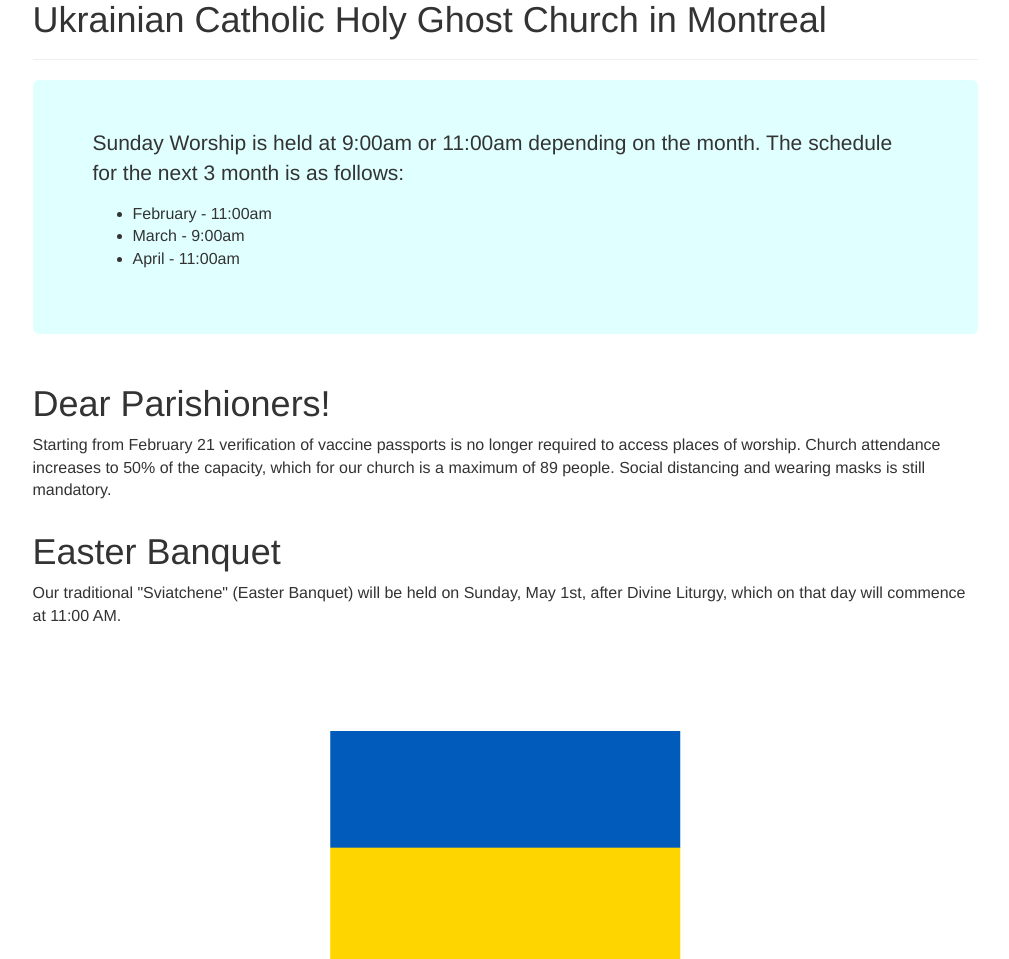
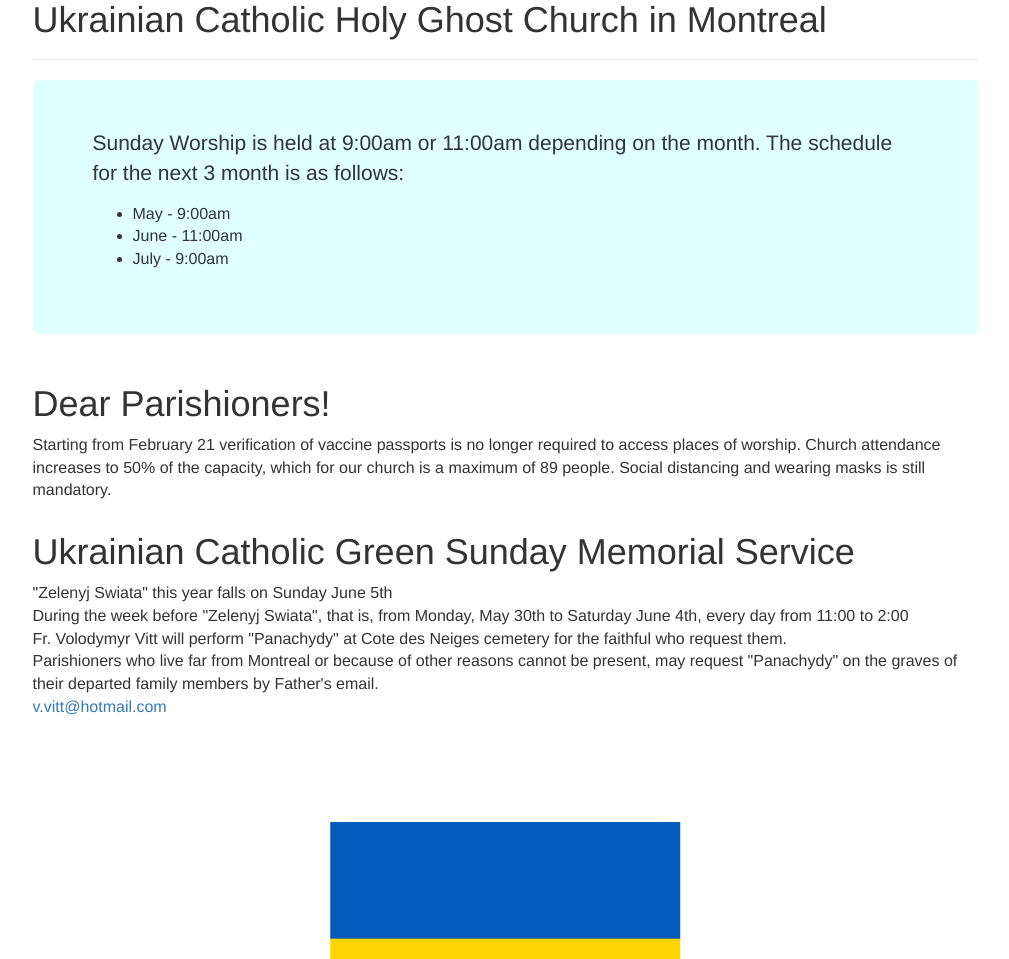
Before and after one commit to Netopya/UCHGC-Website, a PHP site: page /index.php in a window 1280 px wide. Shown: the part 340-1299 px from the top of the page, without its empty margins (135-1144 px from the left). Run offline with PHP 8.4, Linux system fonts and the light colour scheme; some libraries are stand-ins or nearby versions.

Commit message:
green sunday updates

```diff
--- a/index.php
+++ b/index.php
@@ -104,10 +104,17 @@
                     </div>
                 </div>  -->
 
-                <div class="row">
+                <!-- <div class="row">
                     <div class="col-lg-10 col-lg-offset-1">
                         <h1><?php echo $eb_h[$refined_laguage]; ?></h1>
                         <p><?php echo $eb_t[$refined_laguage]; ?></p>
+                    </div>
+                </div> -->
+
+                <div class="row">
+                    <div class="col-lg-10 col-lg-offset-1">
+                        <h1><?php echo $gr2013_title[$refined_laguage]; ?></h1>
+                        <p><?php echo $gr2013_content[$refined_laguage]; ?></p>
                     </div>
                 </div>
 
@@ -135,13 +142,6 @@
                     </div>
                 </div>
 
-
-                <!-- <div class="row">
-                    <div class="col-lg-10 col-lg-offset-1">
-                        <h1><?php echo $gr2013_title[$refined_laguage]; ?></h1>
-                        <p><?php echo $gr2013_content[$refined_laguage]; ?></p>
-                    </div>
-                </div> -->
                 <!-- <div class="row">
                     <div class="col-lg-10 col-lg-offset-1">
                         <h1><?php echo $corona2_title[$refined_laguage]; ?></h1>
--- a/opening_php.php
+++ b/opening_php.php
@@ -273,9 +273,9 @@
     );
 
 	$schedual_text_new = array(
-		"Sunday Worship is held at 9:00am or 11:00am depending on the month. The schedule for the next 3 month is as follows:<ul><li>February - 11:00am</li><li>March - 9:00am</li><li>April - 11:00am</li></ul>",
-		"Les messes dominicales auront lieu soie à 9h ou 11h dependant du mois. L'horaire pour les prochains 3 mois est le suivant:<ul><li>Février - 11h</li><li>Mars - 9h</li><li>Avril - 11h</li></ul>",
-		"Кожного місяця нелільні і святкові Богослужби будуть починатвися почергво О 9 або 11 годині <ul><li>лютий – 11 година</li><li>березень – 9 година</li><li>квітень – 11 година</li><li>і так далі</li></ul>"
+		"Sunday Worship is held at 9:00am or 11:00am depending on the month. The schedule for the next 3 month is as follows:<ul><li>May - 9:00am</li><li>June - 11:00am</li><li>July - 9:00am</li></ul>",
+		"Les messes dominicales auront lieu soie à 9h ou 11h dependant du mois. L'horaire pour les prochains 3 mois est le suivant:<ul><li>Mai - 9h</li><li>Juin - 11h</li><li>Juillet - 9h</li></ul>",
+		"Кожного місяця нелільні і святкові Богослужби будуть починатвися почергво О 9 або 11 годині <ul><li>травневий – 9 година</li><li>червень – 11 година</li><li>липень – 11 година</li><li>і так далі</li></ul>"
 	);
 
     $xmas2013_title = array("Schedule of worship for the Christmas and Theological Period of 2022","Calendrier des messes pour la période de Noël et théologique de 2022","Розпорядок Богослужінь на Різдвяно-Богоявленський Період 2022 Року");
@@ -376,23 +376,25 @@
     $eb_t = array("Our traditional \"Sviatchene\" (Easter Banquet) will be held on Sunday, May 1st, after Divine Liturgy, which on that day will commence at 11:00 AM.","Notre traditionnelle «Sviatchene» (Banquet Pâques) aura lieu le dimanche 1 mai, après la divine liturgie qui commencera cette journée, à 11 h.","СПІЛЬНЕ ПАРАФІЯЛЬНЕ СВЯЧЕНЕ  відбудеться  в  Неділю, 1 травня по Службі Божій. В цей день Служба Божа служитиметься о 11:00");
 
 	$gr2013_title = array("Ukrainian Catholic Green Sunday Memorial Service","Service commémoratif catholique du dimanche vert ukrainien","Неділя Зіслання Святого Духа похід і соборна панахида на цвинтарі");
-	$gr2013_content = array("As of Monday, May 17 to Saturday May 22, inclusive, the priests of the Montreal deanery will be celebrating \"panachydas\" at the Ukrainian section of the Notre Dame de Neiges cemetery.<br>
-        Fr. V. Vitt will be at the cemetery  ready to serve you every day from 10:00 AM.<br>
-        request - please wear masks and keep a social distance of 2 m<br><br>
-        On <strong>Pentecost Sunday, May 23</strong> (Zelenij Sviata) there will be no procession or general \"panachyda\" due to the restriction by the provincial government to limit gatherings to 25 people.  Because of this  controlling the presence and behaviour  of people at the cemetery would be practically impossible, therefore we must cancel the usual celebration on this day.<br>
-        We ask you to accept this decision with understanding and we remind you of the obligatory wearing of masks during the services at the cemetery. Thank you, with our best wishes for your good health and please be careful.",
-        "Du lundi 17 au samedi 22 mai inclusivement, les prêtres du doyenné de Montréal fêteront les «panachydas» dans la section ukrainienne du cimetière Notre-Dame de Neiges.<br>
-        Fr. V. Vitt sera au cimetière prêt à vous servir tous les jours à partir de 10h00.<br>
-        demande - veuillez porter des masques et garder une distance sociale de 2 m<br><br>
-        Le <strong>dimanche de Pentecôte, 23 mai</strong> (Zelenij Sviata), il n'y aura pas de procession ou de \"panachyda\" générale en raison de la restriction du gouvernement provincial de limiter les rassemblements à 25 personnes. À cause de cela, contrôler la présence et le comportement des personnes au cimetière serait pratiquement impossible, nous devons donc annuler la célébration habituelle ce jour-là.<br>
-        Nous vous demandons d'accepter cette décision avec compréhension et nous vous rappelons le port obligatoire des masques lors des offices au cimetière. Merci, avec nos meilleurs vœux pour votre bonne santé et soyez prudent.",
-        "До уваги всіх вірних Монреальського деканату! Починаючи з понеділка 17 травня до суботи 22 травня включно, священики монреальського деканату будуть відправляти панахиди на українській секції цвинтару Нотр-Дам-де-Нейж.<br>
-        Також і о.Володимир Вітт перебуватиме на цвинтарі кожного дня від 10 години<br>
-        ранку і буде до Ваших послуг.<br>
-        прохання –Зодягати маски і тримати дистанцію не менше 2 м<br><br>
-        <strong>У Неділю П’ятидесятниці 23 травня</strong> не буде ні походу, ані соборної нанахиди на цвинтарі через обмеження встановлене провінційним урядом 25 осіб Через це, що проконтролювати присутність і поведінку людей на цвинтарі буде практично неможливо, тому мусимо відкликати і саму соборну відправу у цей день.<br>
-        Просимо поставитись із зрозумінням до цього рішення і пригадуємо вам про обов’язкове носіння масок підчас відправ на цвинтарі. Дякуємо і бажаємо всім міцного<br>
-        здоров’я та закликаємо всіх до обережності.");
+	$gr2013_content = array("\"Zelenyj Swiata\" this year falls on Sunday June 5th</br>
+    During the week before \"Zelenyj Swiata\", that is, from Monday, May 30th to Saturday June 4th, every day from 11:00 to 2:00</br>
+    Fr. Volodymyr Vitt will perform \"Panachydy\" at Cote des Neiges cemetery for the faithful who request them.</br>
+    Parishioners who live far from Montreal or because of other reasons cannot be present, may request \"Panachydy\" on the graves of their departed family members by Father's email.</br>
+    <a href=\"mailto:v.vitt@hotmail.com\">v.vitt@hotmail.com</a>",
+        "Cette année, \"Zelenyj Swiata\" tombe le dimanche 5 juin.</br>
+        Pendant la semaine précédant \"Zelenyj Swiata\", c'est-à-dire du lundi 30 mai au samedi 4 juin, tous les jours de 11h00 à 14h00.</br>
+        Le Père Volodymyr Vitt servira des \"Panachydy\" au cimetière de la Côte des Neiges pour les fidèles qui en feront la demande.</br>
+        Les paroissiens qui habitent loin de Montréal ou qui, pour d'autres raisons, ne peuvent pas être présents, peuvent demander des \"Panachydy\" sur les tombes des membres de leur famille décédés en envoyant un courriel au Père.</br>
+        <a href=\"mailto:v.vitt@hotmail.com\">v.vitt@hotmail.com</a>
+        ",
+        "Зелені Свята цього року припадають на неділю 5 червня.</br>
+        На протязі тижня перед Зеленими Святами а саме від понеділка 30 травня і до суботи 4 червня кожного дня від 11 до 14 години</br>
+        о.Володимир Вітт буде служити Панахиди на  цвинтарі Кот-де-Неж</br>
+        на замовлення вірних.
+        Парафіяни, котрі проживають далеко від Мотреаля або з інших причин не можуть</br>
+        бути присутні, можуть замовити Панахиди на могилі членів своєї родини через електронічну пошту священика:</br>
+        <a href=\"mailto:v.vitt@hotmail.com\">v.vitt@hotmail.com</a>
+        ");
 
 
 
```
